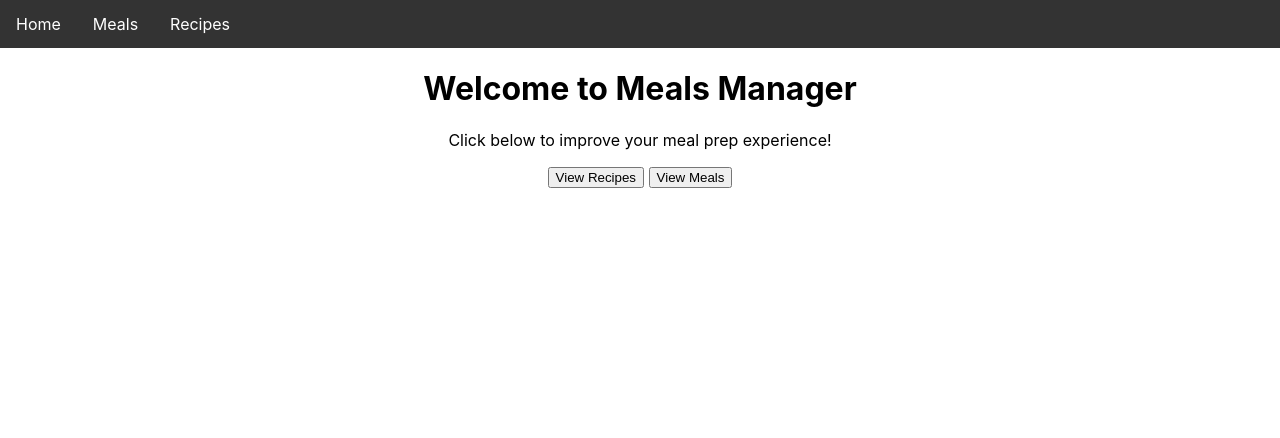
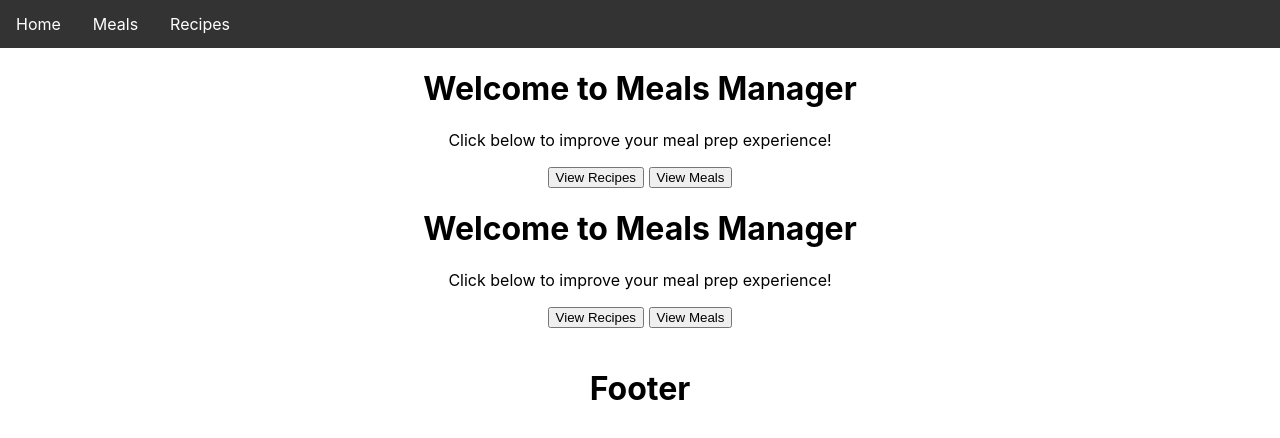
Before and after one commit to DevLuDaley/react_fe_mm, a React (Create React App) app: page / in a window 1280 px wide. Shown: the top 438 px of the page. Built offline with nearby package versions, Linux system fonts and the light colour scheme; no server answers.

Commit message:
Update App.js

```diff
--- a/src/App.js
+++ b/src/App.js
@@ -1,14 +1,22 @@
 // import logo from './logo.svg';
 import './App.css';
 
-import MealsContainer from './containers/MealsContainer'
+import MainContainer from './containers/MainContainer'
+// import MealsContainer from './containers/MealsContainer'
+// import RecipesContainer from './containers/RecipesContainer'
 import Navbar from './components/Navbar'
+// import Header from './components/Header'
+import Footer from './components/Footer'
 
 function App() {
   return (
     <div className="App">
-      <Navbar/>
-      <MealsContainer/>
+        {/* <Header/> */}
+        <Navbar/>
+        <MainContainer/>
+        {/* <MealsContainer/> */}
+        {/* <RecipesContainer/> */}
+        <Footer/>
     </div>
   );
 }
```
